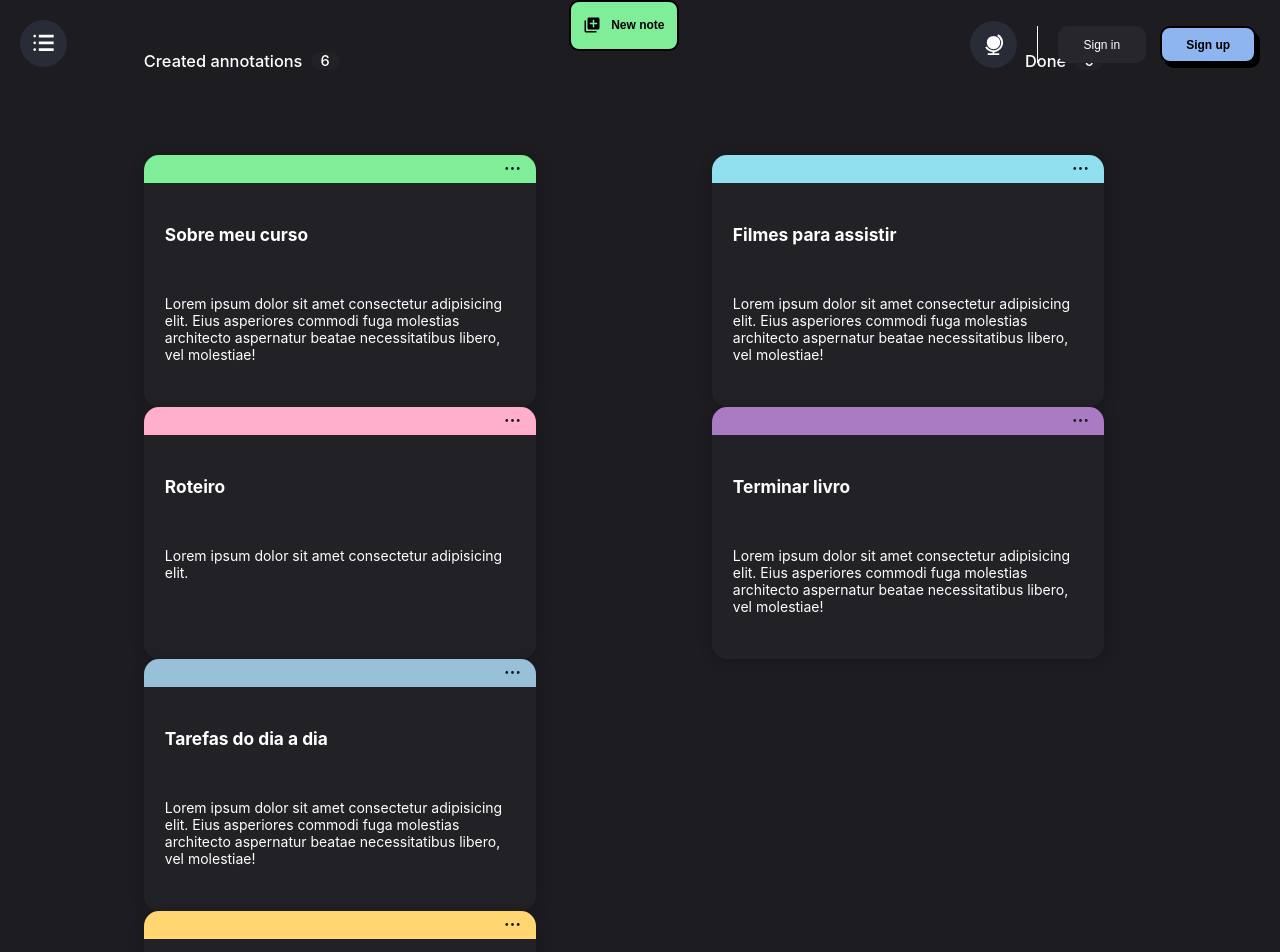
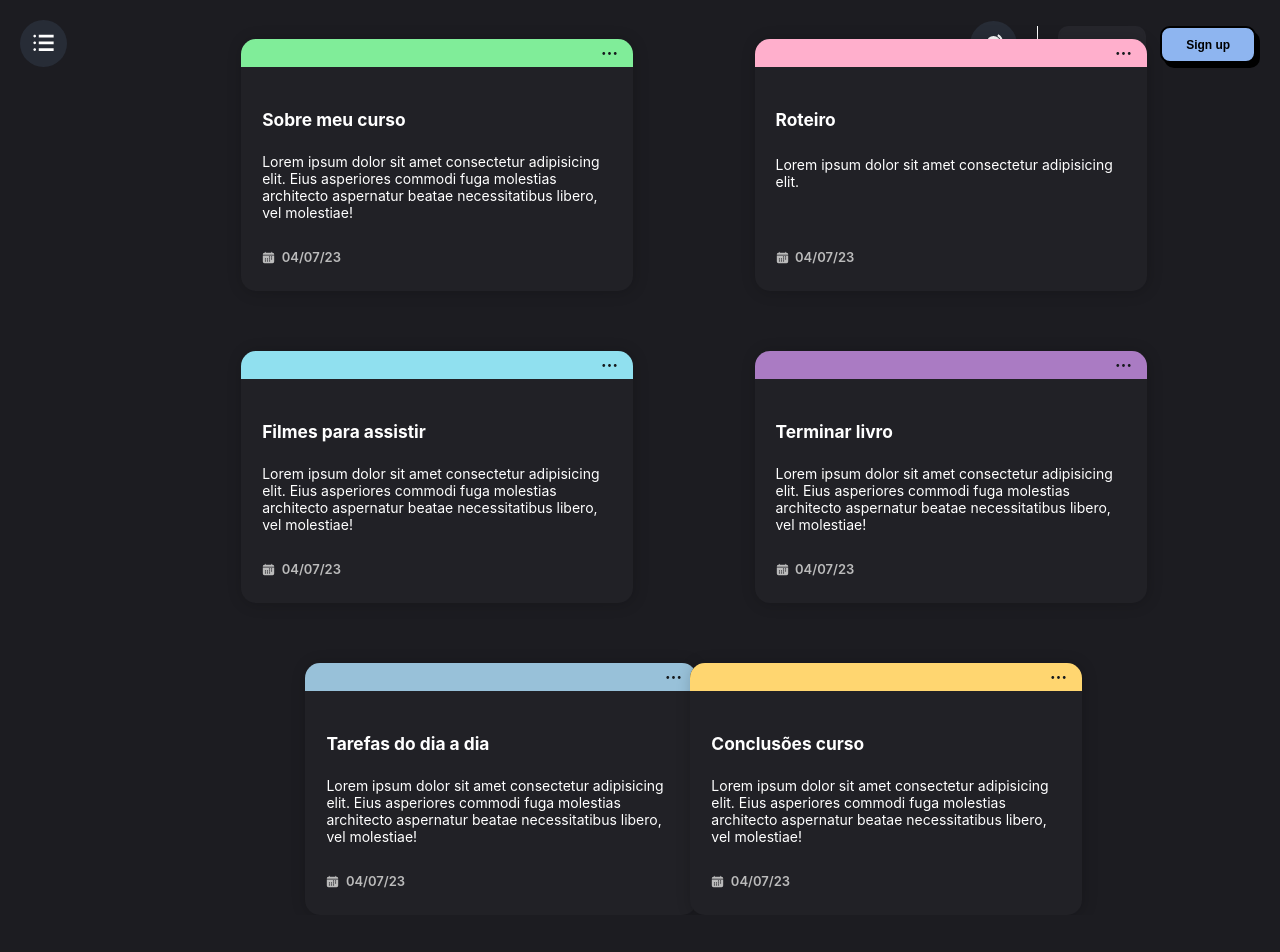
Before and after one commit to RichardPompeo/personspace, a Next.js app in the folder apps/web/: page /annotations in a window 1280 px wide. Shown: the top 952 px of the page. After the commit the page ends 915 px from the top, so only its background shows below. Built offline with nearby package versions, Linux system fonts and the light colour scheme; a web font is replaced by a local one.

Commit message:
DRAFT: added card notes styles

```diff
--- a/apps/web/app/annotations/page.tsx
+++ b/apps/web/app/annotations/page.tsx
@@ -2,23 +2,21 @@
 
 import { Col, Row } from "antd";
 
-import { MdLibraryAdd, MdEditSquare } from "react-icons/md";
-import { RiDeleteBin5Fill } from "react-icons/ri";
-import { IoIosMore } from "react-icons/io";
+import { MdLibraryAdd } from "react-icons/md";
+
+import Layout from "../../layout";
 
 import { PrimaryButton } from "ui";
-
-import Layout from "../../layout";
 import {
   Container,
   ContentNotes,
   HeaderNotes,
   TitleNotes,
-  CardNotes,
   Title,
   Text,
-  NotesTools,
 } from "../../styles/pages/AnnotationsStyles";
+
+import CardNotes from "../../components/CardNotes";
 
 export default function Annotations() {
   return (
@@ -41,12 +39,9 @@ export default function Annotations() {
             </TitleNotes>
           </HeaderNotes>
 
-          <Row wrap justify="space-between">
-            <Col>
-              <CardNotes>
-                <NotesTools color="#80ed99">
-                  <IoIosMore fill="#161a1d" fontSize={19} />
-                </NotesTools>
+          <Row gutter={[105, 60]} justify="center">
+            <Col span={8} xs={{ span: 12 }} xxl={{ span: 8 }}>
+              <CardNotes color="#80ed99">
                 <Title>Sobre meu curso</Title>
                 <Text>
                   Lorem ipsum dolor sit amet consectetur adipisicing elit. Eius
@@ -54,21 +49,24 @@ export default function Annotations() {
                   necessitatibus libero, vel molestiae!
                 </Text>
               </CardNotes>
-              <CardNotes>
-                <NotesTools color="#ffafcc">
-                  <IoIosMore fill="#161a1d" fontSize={19} />
-                </NotesTools>
+            </Col>
+            <Col
+              span={8}
+              xs={{ span: 12 }}
+              sm={{ span: 9 }}
+              lg={{ span: 9 }}
+              xl={{ span: 9 }}
+              xxl={{ span: 8 }}
+            >
+              <CardNotes color="#ffafcc">
                 <Title>Roteiro</Title>
                 <Text>
                   Lorem ipsum dolor sit amet consectetur adipisicing elit.
                 </Text>
               </CardNotes>
             </Col>
-            <Col>
-              <CardNotes>
-                <NotesTools color="#90e0ef">
-                  <IoIosMore fill="#161a1d" fontSize={19} />
-                </NotesTools>
+            <Col span={8} xs={{ span: 12 }} xxl={{ span: 8 }}>
+              <CardNotes color="#90e0ef">
                 <Title>Filmes para assistir</Title>
                 <Text>
                   Lorem ipsum dolor sit amet consectetur adipisicing elit. Eius
@@ -76,10 +74,16 @@ export default function Annotations() {
                   necessitatibus libero, vel molestiae!
                 </Text>
               </CardNotes>
-              <CardNotes>
-                <NotesTools color="#aa7bc3">
-                  <IoIosMore fill="#161a1d" fontSize={19} />
-                </NotesTools>
+            </Col>
+            <Col
+              span={8}
+              xs={{ span: 12 }}
+              sm={{ span: 9 }}
+              lg={{ span: 9 }}
+              xl={{ span: 9 }}
+              xxl={{ span: 8 }}
+            >
+              <CardNotes color="#aa7bc3">
                 <Title>Terminar livro</Title>
                 <Text>
                   Lorem ipsum dolor sit amet consectetur adipisicing elit. Eius
@@ -88,11 +92,15 @@ export default function Annotations() {
                 </Text>
               </CardNotes>
             </Col>
-            <Col>
-              <CardNotes>
-                <NotesTools color="#98c1d9">
-                  <IoIosMore fill="#161a1d" fontSize={19} />
-                </NotesTools>
+            <Col
+              span={8}
+              xs={{ span: 12 }}
+              sm={{ span: 9 }}
+              lg={{ span: 9 }}
+              xl={{ span: 9 }}
+              xxl={{ span: 8 }}
+            >
+              <CardNotes color="#98c1d9">
                 <Title>Tarefas do dia a dia</Title>
                 <Text>
                   Lorem ipsum dolor sit amet consectetur adipisicing elit. Eius
@@ -100,10 +108,16 @@ export default function Annotations() {
                   necessitatibus libero, vel molestiae!
                 </Text>
               </CardNotes>
-              <CardNotes>
-                <NotesTools color="#ffd670">
-                  <IoIosMore fill="#161a1d" fontSize={19} />
-                </NotesTools>
+            </Col>
+            <Col
+              span={8}
+              xs={{ span: 12 }}
+              sm={{ span: 9 }}
+              lg={{ span: 9 }}
+              xl={{ span: 9 }}
+              xxl={{ span: 8 }}
+            >
+              <CardNotes color="#ffd670">
                 <Title>Conclusões curso</Title>
                 <Text>
                   Lorem ipsum dolor sit amet consectetur adipisicing elit. Eius
@@ -117,4 +131,4 @@ export default function Annotations() {
       </Container>
     </Layout>
   );
-}
+};
--- /dev/null
+++ b/apps/web/components/CardNotes.tsx
@@ -0,0 +1,70 @@
+import { Popover } from "antd";
+
+import { MdEditSquare } from "react-icons/md";
+import { RiDeleteBin5Fill } from "react-icons/ri";
+import { IoIosMore } from "react-icons/io";
+import { IoCalendar } from "react-icons/io5";
+
+import {
+  Container,
+  NotesTools,
+  overlayStyle,
+  ContainerPopover,
+  ContentPopover,
+  SelectColors,
+  Colors,
+  Tools,
+  Date,
+} from "../styles/components/CardNotesStyles";
+
+interface CardNotesProps {
+  color: string;
+  children: React.ReactNode;
+}
+
+export default function CardNote(props: CardNotesProps) {
+  const content = (
+    <ContainerPopover>
+      <ContentPopover>
+        <Tools>
+          <MdEditSquare fontSize={16} />
+          Edit note
+        </Tools>
+        <Tools>
+          <RiDeleteBin5Fill fontSize={16} />
+          Delete note
+        </Tools>
+      </ContentPopover>
+    </ContainerPopover>
+  );
+
+  return (
+    <Container>
+      <NotesTools color={props.color}>
+        <Popover
+          placement="bottomRight"
+          color="#212126ff"
+          content={content}
+          title={
+            <SelectColors>
+              <Colors color="#80ed99" />
+              <Colors color="#ffafcc" />
+              <Colors color="#90e0ef" />
+              <Colors color="#aa7bc3" />
+              <Colors color="#98c1d9" />
+              <Colors color="#ffd670" />
+            </SelectColors>
+          }
+          overlayStyle={overlayStyle}
+          trigger="click"
+        >
+          <IoIosMore fill="#161a1d" fontSize={19} cursor="pointer" />
+        </Popover>
+      </NotesTools>
+      {props.children}
+      <Date>
+        <IoCalendar fill="#bbbbbb" /> 04/07/23
+      </Date>
+    </Container>
+  );
+};
--- /dev/null
+++ b/apps/web/styles/components/CardNotesStyles.ts
@@ -0,0 +1,85 @@
+import { styled } from "styled-components";
+
+interface NotesToolsProps {
+  color: string;
+}
+
+export const overlayStyle = {
+  background: "#212126ff",
+  width: "190px",
+  borderRadius: "15px"
+};
+
+export const ContainerPopover = styled.div`
+  display: flex;
+  margin-top: 1.5em;
+  gap: 2em;
+  align-items: flex-end;
+  flex-direction: column;
+`;
+
+export const ContentPopover = styled.div`
+  display: flex;
+  gap: 1em;
+  width: 100%;
+  flex-direction: column;
+`;
+
+export const SelectColors = styled.div`
+  display: flex;
+  cursor: pointer;
+  align-items: center;
+  flex-direction: row;
+`;
+
+export const Colors = styled.div<NotesToolsProps>`
+  width: 2em;
+  height: 2em;
+  background-color: ${(props) => props.color};
+`;
+
+export const Tools = styled.p`
+  display: flex;
+  gap: 1em;
+  cursor: pointer;
+  align-items: center;
+  flex-direction: row;
+`;
+
+export const NotesTools = styled.div<NotesToolsProps>`
+  display: flex;
+  position: absolute;
+  top: 0;
+  left: 0;
+  width: 100%;
+  height: 2em;
+  align-items: center;
+  justify-content: flex-end;
+  padding-right: 1em;
+  border-radius: 15px 15px 0 0;
+  background-color: ${( props ) => props.color};
+`;
+
+export const Container = styled.div`
+  display: grid;
+  position: relative;
+  padding: 0 1.5em;
+  box-shadow: 1px 1px 15px rgba(0, 0, 0, 0.2);
+  justify-content: center;
+  flex-direction: column;
+  grid-template-rows: 2.5fr 2fr;
+  width: 28em;
+  height: 18em;
+  border-radius: 15px;
+  background-color: #212126ff;
+`;
+
+export const Date = styled.p`
+  font-size: 13px;
+  font-weight: 600;
+  color: #bbbbbb;
+  display: flex;
+  align-items: center;
+  gap: 0.5em;
+  margin-bottom: 2em;
+`;
--- a/apps/web/styles/pages/AnnotationsStyles.ts
+++ b/apps/web/styles/pages/AnnotationsStyles.ts
@@ -1,17 +1,12 @@
 import { styled } from "styled-components";
-
-interface NotesToolsProps {
-  color: string;
-}
 
 export const Container = styled.div`
   display: flex;
-  width: 75vw;
+  width: 72vw;
   height: 100vh;
-  margin-right: 2em;
   flex-direction: column;
   align-items: center;
-  justify-content: space-evenly;
+  justify-content: center;
 
   button {
     box-shadow: none;
@@ -49,20 +44,6 @@ export const TitleNotes = styled.h3`
   font-weight: 500;
 `;
 
-export const CardNotes = styled.div`
-  display: grid;
-  position: relative;
-  padding: 0 1.5em;
-  box-shadow: 1px 1px 15px rgba(0, 0, 0, 0.2);
-  justify-content: center;
-  flex-direction: column;
-  grid-template-rows: 2.5fr 2fr;
-  width: 28em;
-  height: 18em;
-  border-radius: 15px;
-  background-color: #212126ff;
-`;
-
 export const Title = styled.h2`
   font-size: 13pt;
   margin-top: 4em;
@@ -71,17 +52,3 @@ export const Title = styled.h2`
 export const Text = styled.p`
   margin-bottom: 2em;
 `;
-
-export const NotesTools = styled.div<NotesToolsProps>`
-  display: flex;
-  position: absolute;
-  top: 0;
-  left: 0;
-  width: 100%;
-  height: 2em;
-  align-items: center;
-  justify-content: flex-end;
-  padding-right: 1em;
-  border-radius: 15px 15px 0 0;
-  background-color: ${( props ) => props.color};
-`;
```
